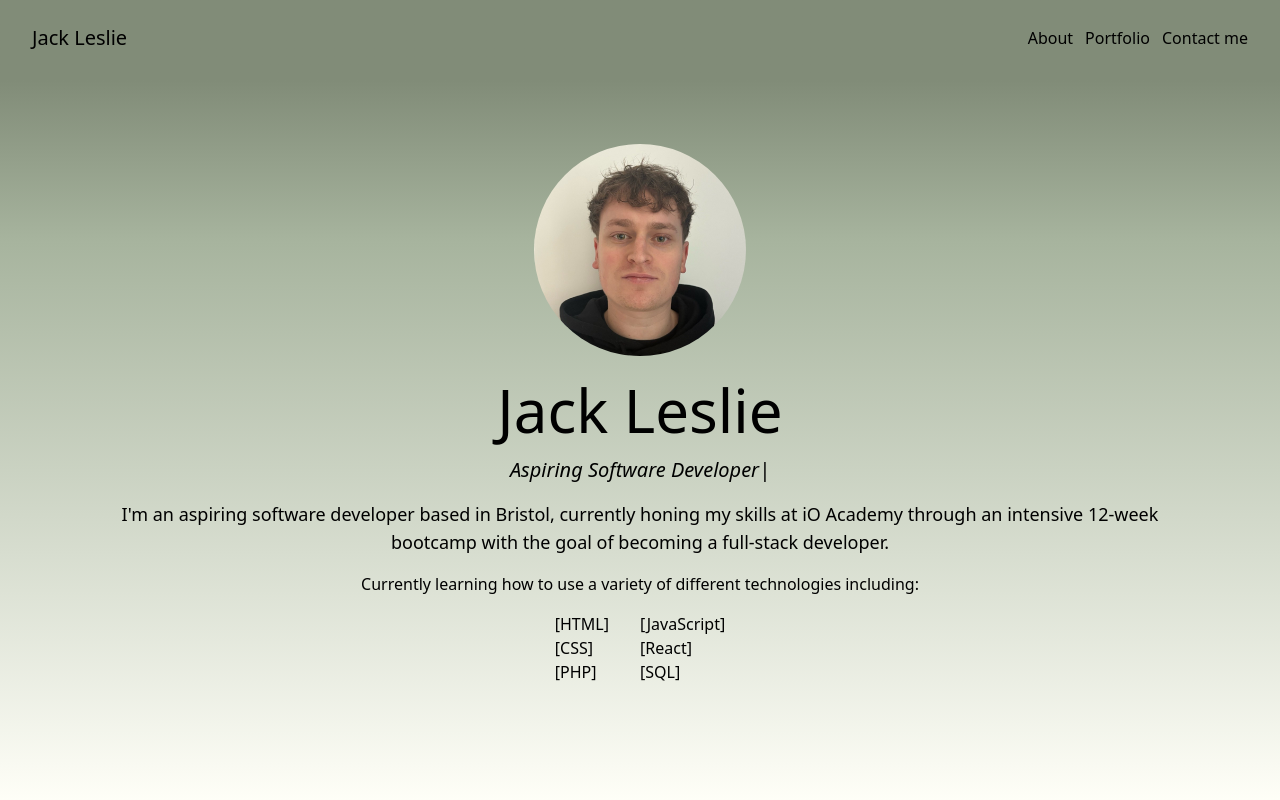
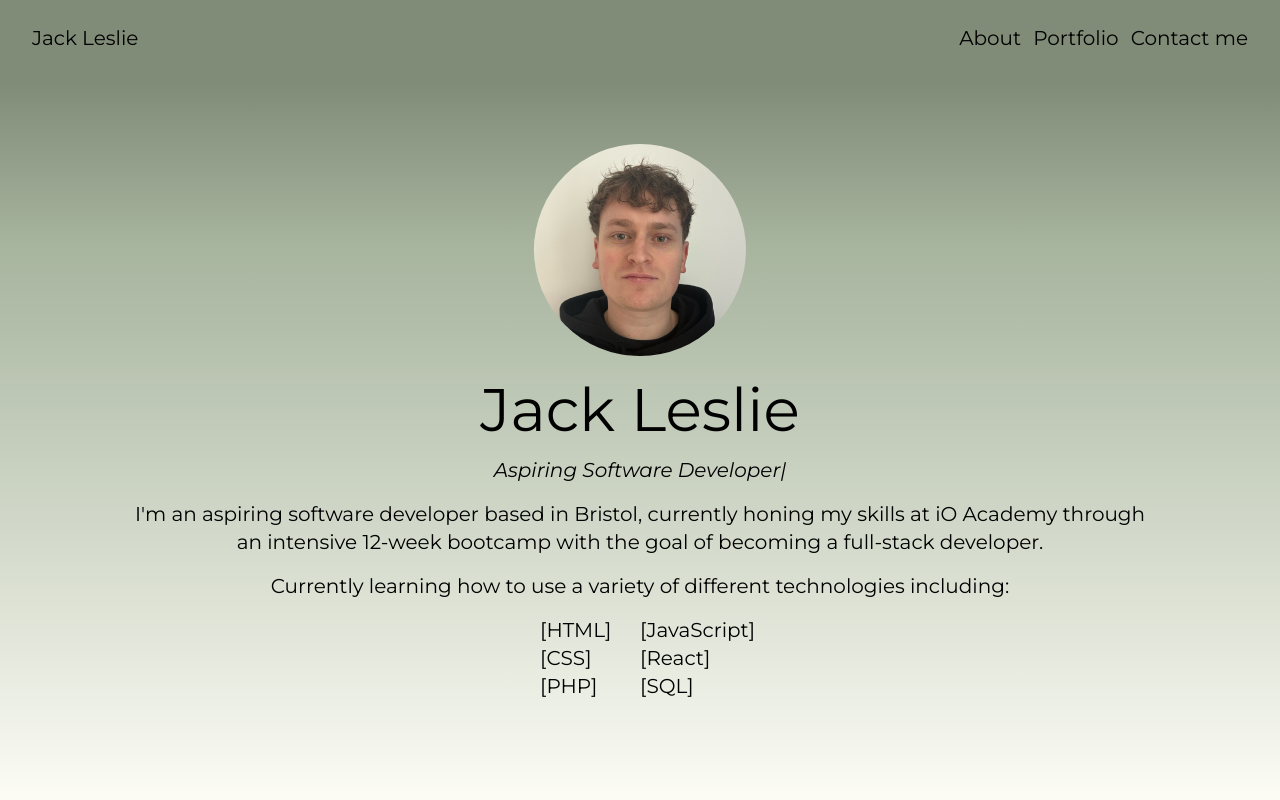
Before and after one commit to jlesliegit/portfolio-website, a plain HTML site: page index.html in a window 1280 px wide. Shown: the top 800 px of the page. Drawn offline with nearby package versions, Linux system fonts and the light colour scheme.

Commit message:
Applied external font

```diff
--- a/index.html
+++ b/index.html
@@ -11,8 +11,14 @@
       src="https://kit.fontawesome.com/3a6c28ddb5.js"
       crossorigin="anonymous"
     ></script>
+    <link rel="preconnect" href="https://fonts.googleapis.com" />
+    <link rel="preconnect" href="https://fonts.gstatic.com" crossorigin />
+    <link
+      href="https://fonts.googleapis.com/css2?family=Montserrat:ital,wght@0,100..900;1,100..900&display=swap"
+      rel="stylesheet"
+    />
   </head>
-  <body class="m-0 bg-[#fffff8] font-thin">
+  <body class="m-0 bg-[#fffff8] font-['Montserrat',serif]">
     <!-- Nav header -->
     <header
       class="fixed top-0 left-0 w-full lg:bg-transparent px-4 py-3 text-black max-sm:flex-col max-sm:gap-3 max-sm:bg-[#818B77] md:bg-[#818B77] max-md:bg-[#818B77] z-10"
@@ -22,10 +28,10 @@
       >
         <p class="text-xl max-sm:font-normal">Jack Leslie</p>
 
-        <div class="flex gap-3">
-          <a href="#about" class="hover:font-normal">About</a>
-          <a href="#portfolio" class="hover:font-normal">Portfolio</a>
-          <a href="#contact" class="hover:font-normal">Contact me</a>
+        <div class="flex gap-3 text-xl">
+          <a href="#about" class="hover:font-bold">About</a>
+          <a href="#portfolio" class="hover:font-bold">Portfolio</a>
+          <a href="#contact" class="hover:font-bold">Contact me</a>
         </div>
       </nav>
     </header>
@@ -57,7 +63,7 @@
           >
             <span class="cursor"></span>
           </h2>
-          <p class="text-lg text-center max-sm:max-w-full max-sm:text-center">
+          <p class="text-xl text-center max-sm:max-w-full max-sm:text-center">
             I'm an aspiring software developer based in Bristol, currently
             honing my skills at
             <span
@@ -71,13 +77,13 @@
             through an intensive 12-week bootcamp with the goal of becoming a
             full-stack developer.
           </p>
-          <p class="max-sm:text-center">
+          <p class="text-xl max-sm:text-center">
             Currently learning how to use a variety of different technologies
             including:
           </p>
 
           <ul
-            class="grid grid-cols-2 max-w-50 justify-self-center text-left max-sm:animate-none max-sm:gap-5 max-sm:text-start max-sm:font-normal"
+            class="text-xl grid grid-cols-2 max-w-50 justify-self-center text-left max-sm:animate-none max-sm:gap-5 max-sm:text-start max-sm:font-normal"
           >
             <li>
               <span class="max-sm:hidden">[</span>HTML<span
--- a/styles.css
+++ b/styles.css
@@ -18,7 +18,7 @@
   visibility: hidden;
 }
 
-@media screen and (min-width: 1050px) {
+@media screen and (min-width: 1000px) {
   #animationTarget {
     animation: reveal ease-in-out forwards;
     animation-timeline: view();
```
